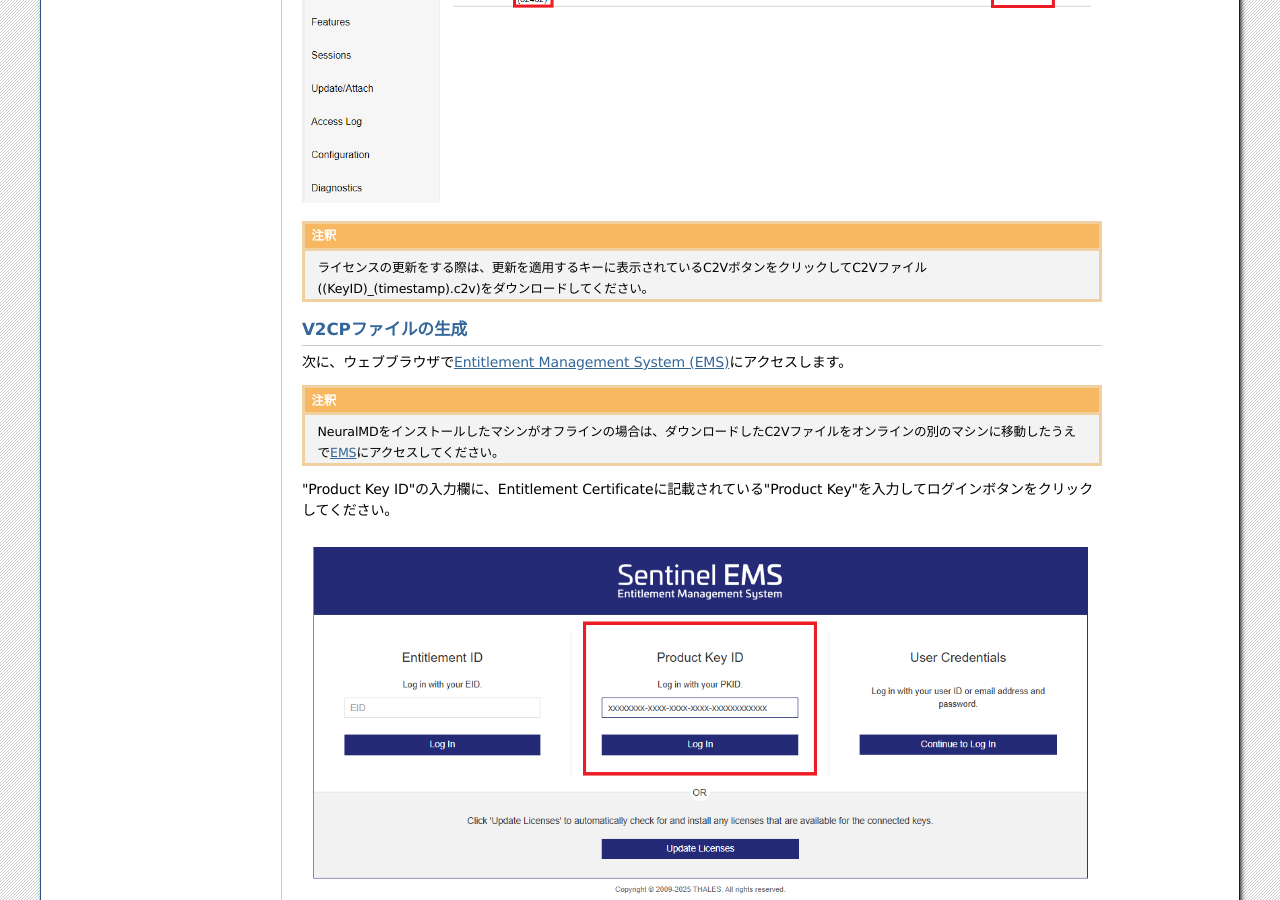
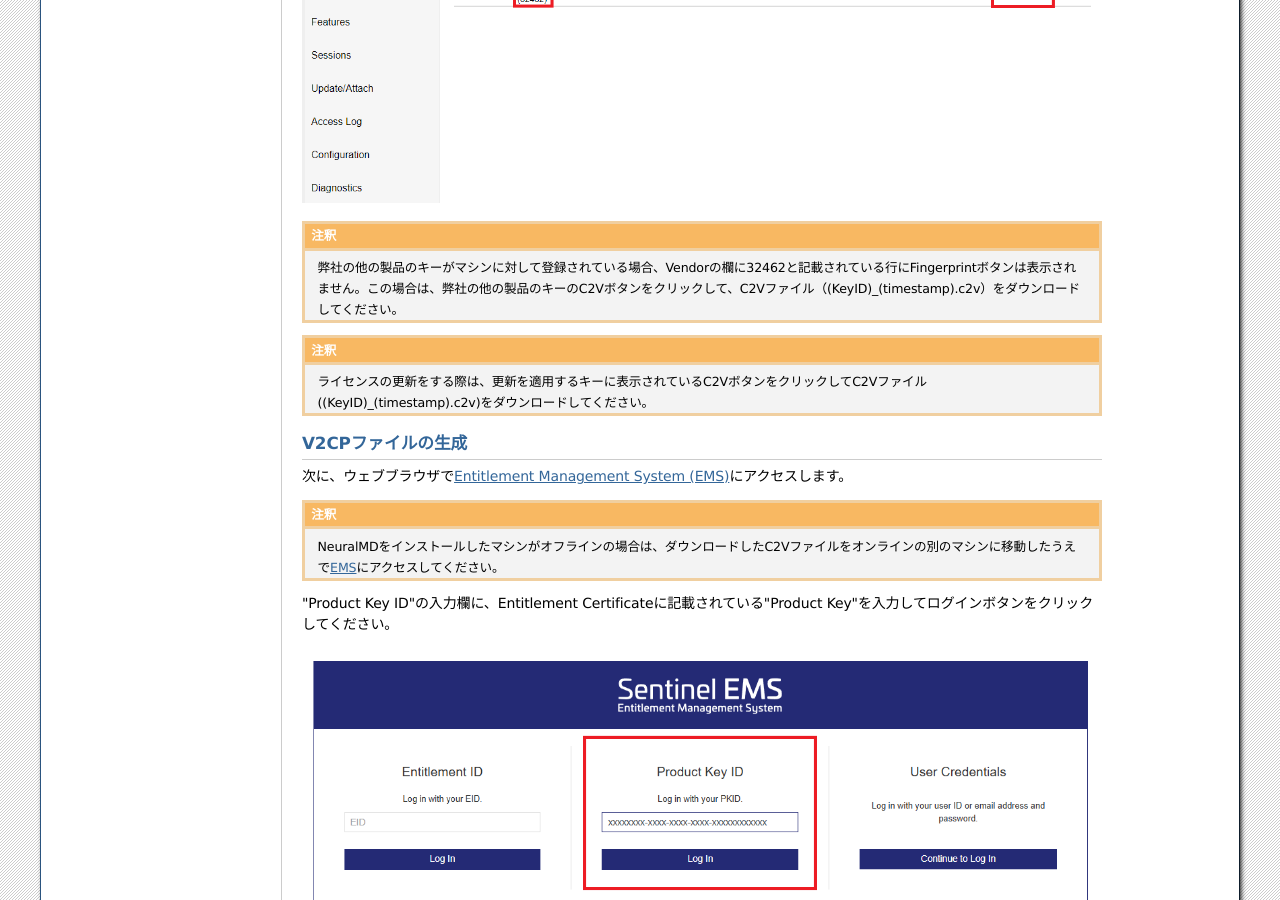
Before and after one commit to advancesoftcorp/neuralmd-doc, a Sphinx documentation site: the page built from docs/source/install/license.rst, in a window 1280 px wide and 900 px high, scrolled down 1604 px. Built offline with Sphinx 7.4.7, drawn with Linux system fonts in a browser that asks for light colours; formulas are drawn with MathJax 3.

```diff
--- a/docs/source/install/license.rst
+++ b/docs/source/install/license.rst
@@ -52,6 +52,10 @@ NeuralMDをインストールしているマシンのウェブブラウザで、
 ACCのSentinel Keys画面のリストのうち、Vendorの欄に32462と記載されている行の、Fingerprintボタンをクリックして、C2Vファイル（fingerprint_32462.c2v）をダウンロードします。
 
 .. image:: /img/ACCSentinelKeys.png
+
+.. note::
+
+    弊社の他の製品のキーがマシンに対して登録されている場合、Vendorの欄に32462と記載されている行にFingerprintボタンは表示されません。この場合は、弊社の他の製品のキーのC2Vボタンをクリックして、C2Vファイル（(KeyID)_(timestamp).c2v）をダウンロードしてください。
 
 .. note::
 
```
